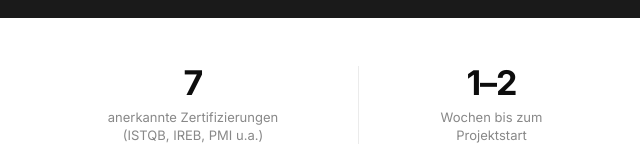
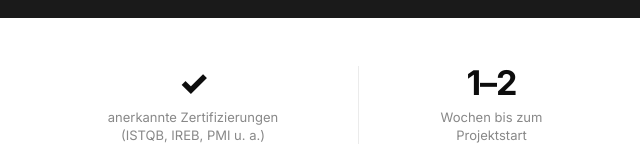
Before and after one commit to raminamini1/raitsolution-homepage, a plain HTML site: page index.html in a window 1280 px wide. Shown: the part 817-963 px from the top of the page, 0-640 px from the left. Drawn offline with Linux system fonts and the light colour scheme.

Commit message:
Stats: '7 Zertifizierungen' durch Haken ersetzt, Fokus weg von der Zahl

```diff
--- a/index.html
+++ b/index.html
@@ -354,7 +354,7 @@
 <!-- STATS -->
 <div class="stats-bar">
   <div class="stats-in">
-    <div class="stat-item"><div class="stat-num">7</div><div class="stat-lbl">anerkannte Zertifizierungen<br>(ISTQB, IREB, PMI u.a.)</div></div>
+    <div class="stat-item"><div class="stat-num">✓</div><div class="stat-lbl">anerkannte Zertifizierungen<br>(ISTQB, IREB, PMI u.&nbsp;a.)</div></div>
     <div class="stat-item"><div class="stat-num">1–2</div><div class="stat-lbl">Wochen bis zum<br>Projektstart</div></div>
     <div class="stat-item"><div class="stat-num">30</div><div class="stat-lbl">Minuten kostenloses<br>Erstgespräch</div></div>
     <div class="stat-item"><div class="stat-num">100%</div><div class="stat-lbl">remote- & hybridfähig,<br>deutschlandweit</div></div>
```
